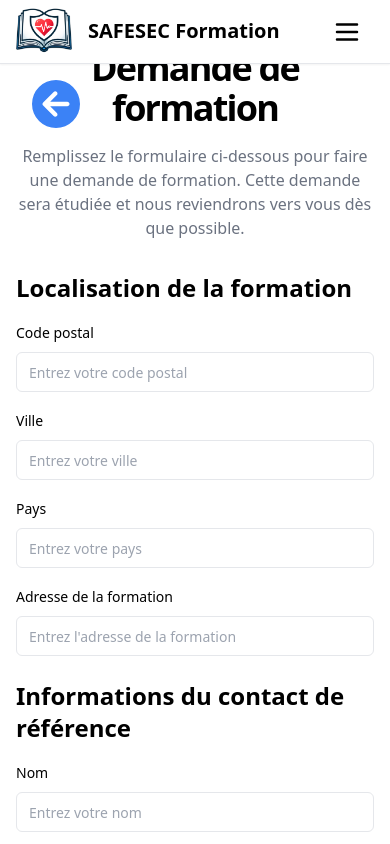
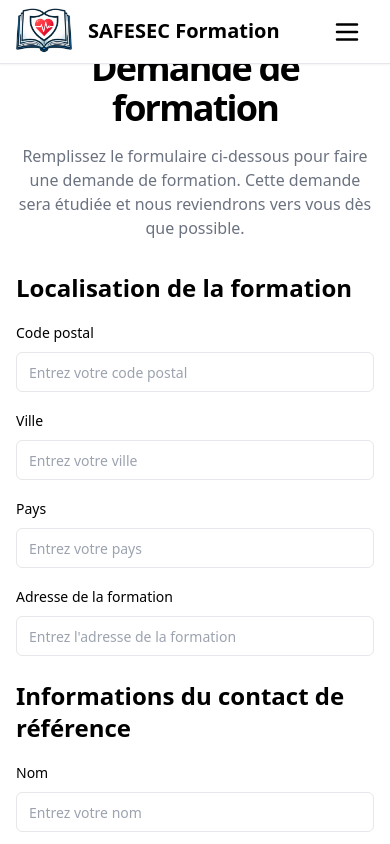
Before and after one commit to HugoErb/Site-SAFESEC-Formation, an Angular app in the folder frontend/: page /training-form in a window 390 px wide. Shown: the top 844 px of the page. Built offline with nearby package versions, Linux system fonts and the light colour scheme.

Commit message:
remove log + hide back button on small devices

```diff
--- a/frontend/src/app/training-form/training-form.component.html
+++ b/frontend/src/app/training-form/training-form.component.html
@@ -43,7 +43,7 @@
 </header>
 
 <main class="flex-1 container mx-auto">
-    <div class="fixed top-16 left-4 p-4">
+    <div class="fixed top-16 left-4 p-4 lg:block hidden">
         <button (click)="navigateToHome('catalogue')" class="focus:outline-none cursor-pointer">
             <fa-icon class="text-5xl mb-2 text-blue-500 hover:text-blue-600 transition-colors"
                 [icon]="icons.faCircleArrowLeft"></fa-icon>
--- a/frontend/src/app/training-form/training-form.component.ts
+++ b/frontend/src/app/training-form/training-form.component.ts
@@ -53,12 +53,6 @@ export class TrainingFormComponent implements OnInit {
     if (this.activatedRoute.snapshot.params.hasOwnProperty('chosenTrainingName')) {
       this.chosenTrainingName = this.activatedRoute.snapshot.params['chosenTrainingName'];
     }
-  }
-
-  ngAfterViewInit() {
-    this.inputFields.forEach(input => {
-      console.log(`ID: ${input.nativeElement.id}, Valeur: ${input.nativeElement.value}`);
-    });
   }
 
   @ViewChild('menuContainerRef') menuContainerRef!: ElementRef;
```
